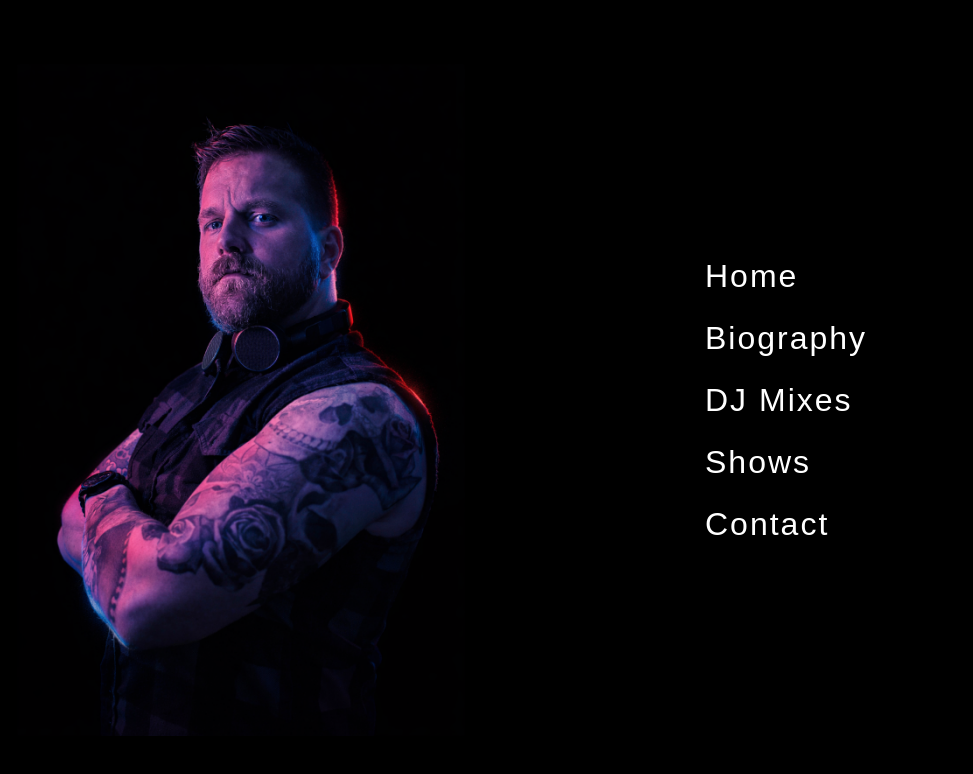
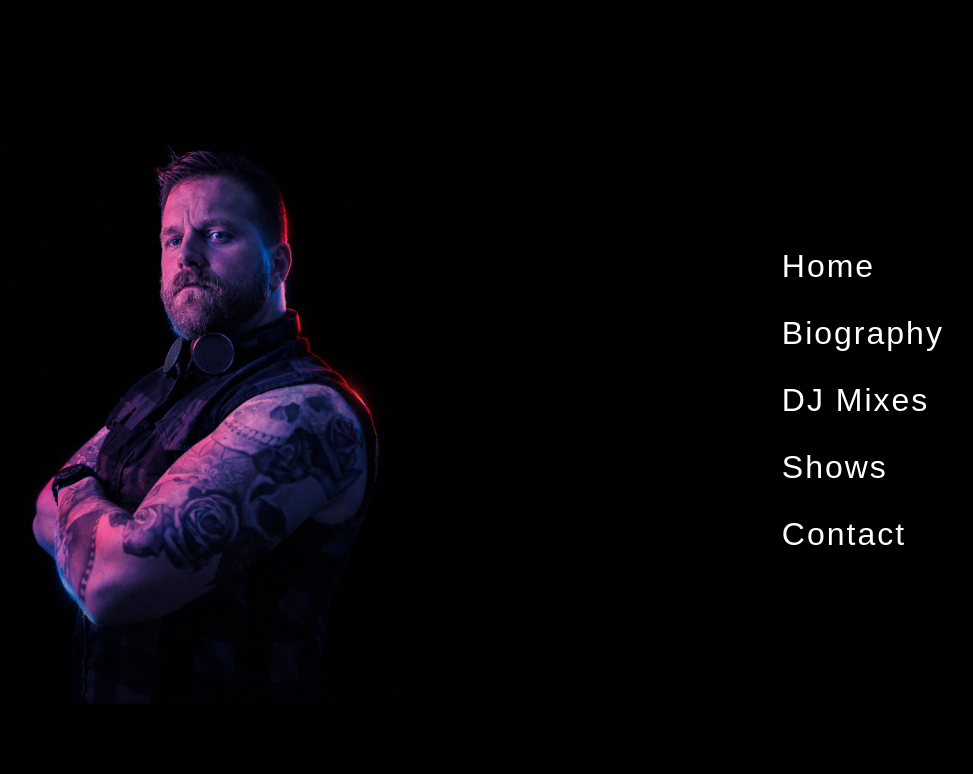
Before and after one commit to camerjos/joshuareidweb, a plain HTML site: page index.html in a window 1280 px wide. Shown: the whole page, without its empty margins (207-1180 px from the left). Drawn offline with Linux system fonts and the light colour scheme.

Commit message:
Update index.html

```diff
--- a/index.html
+++ b/index.html
@@ -12,14 +12,14 @@
     }
 
     body {
+      height: 100vh;
       display: flex;
-      height: 100vh;
       font-family: Arial, Helvetica, sans-serif;
-      background: #000;
+      background-color: #000;
       color: #fff;
     }
 
-    /* LEFT: Image section */
+    /* Left image section */
     .image-section {
       width: 70%;
       display: flex;
@@ -29,7 +29,7 @@
     }
 
     .image-section img {
-      width: 50%;
+      width: 100%;
       height: auto;
       display: block;
     }
@@ -40,27 +40,122 @@
       display: flex;
       align-items: center;
       justify-content: flex-start;
-      padding-left: 1rem;
+      padding-left: 0; /* remove padding */
     }
 
     nav {
       display: flex;
       flex-direction: column;
       gap: 25px;
+      align-items: flex-start; /* left-align the text */
+    }
+
+    .image-section img {
+      width: 100%;
+      height: auto;
+      max-width: 100%;
+    }
+
+    /* Right navigation section */
+    .nav-section {
+      width: 50%;
+      display: flex;
+      justify-content: flex-start;
+      align-items: center;
+      padding-left: 0;
+    }
+
+    .image-section img {
+      width: 50%;
+      height: auto;
+      max-width: 100%;
+    }
+
+    /* Right navigation section */
+    .nav-section {
+      width: 40%;
+      display: flex;
+      justify-content: flex-start;
+      align-items: center;
+      padding-left: 0; /* remove extra spacing */
+    }
+
+    nav {
+      display: flex;
+      flex-direction: column;
+      gap: 30px;
     }
 
     nav a {
+      text-decoration: none;
       color: #fff;
-      text-decoration: none;
       font-size: 2rem;
       letter-spacing: 2px;
+      transition: opacity 0.3s ease;
+    }
+
+    .image-section img {
+      width: 50%;
+      height: auto;
+      max-width: 100%;
+    }
+
+    /* Right navigation section */
+    .nav-section {
+      width: 40%;
+      display: flex;
+      justify-content: flex-start; /* move text closer to center */
+      align-items: center;
+      padding-left: 3rem; /* add a little left padding */
+    }
+
+    nav {
+      display: flex;
+      flex-direction: column;
+      gap: 30px;
+    }
+
+    nav a {
+      text-decoration: none;
+      color: #fff;
+      font-size: 2rem;
+      letter-spacing: 2px;
+      transition: opacity 0.3s ease;
+    }
+
+    .image-section img {
+      width: 50%;
+      height: auto;
+      max-width: 100%;
+    }
+
+    /* Right navigation section */
+    .nav-section {
+      width: 40%;
+      display: flex;
+      justify-content: center;
+      align-items: center;
+    }
+
+    nav {
+      display: flex;
+      flex-direction: column;
+      gap: 30px;
+    }
+
+    nav a {
+      text-decoration: none;
+      color: #fff;
+      font-size: 2rem;
+      letter-spacing: 2px;
+      transition: opacity 0.3s ease;
     }
 
     nav a:hover {
-      opacity: 0.7;
+      opacity: 0.6;
     }
 
-    /* Responsive */
+    /* Responsive adjustments */
     @media (max-width: 900px) {
       body {
         flex-direction: column;
@@ -76,21 +171,45 @@
         font-size: 1.6rem;
       }
     }
+      .hidden {
+      display: none;
+    }
+
+    .bio-open {
+      display: block;
+      margin-top: 12px;
+      font-size: 1.05rem;
+      line-height: 1.4;
+      max-width: 450px;
+      color: #ddd;
+    }
   </style>
 </head>
 <body>
-  <div class="image-section">
-    <img src="index.jpg" alt="DJ Joshua Reid" />
+    <div class="image-section">
+    <img src="index.jpg" alt="Hero image" />
   </div>
 
   <div class="nav-section">
     <nav>
       <a href="#home">Home</a>
-      <a href="#bio">Biography</a>
-      <a href="#mixes">DJ Mixes</a>
+      <a href="#bio" id="bio-link">Biography</a>
+      <div id="bio-content" class="hidden">
+        DJ Joshua Reid is a seasoned force behind the decks, with roots that trace back to high school and a career spanning more than 20 years. Known for high-energy sets and a deep love of disco-infused house, he has shared stages with international heavyweights such as The Cube Guys, Hector Fonseca, and DJ Irene, while performing at iconic events including Toronto Pride and Halifax Pride. After a recent relocation from Toronto to Halifax, Joshua Reid has quickly made his mark on the East Coast, becoming a defining sound of the local bear scene. He now regularly commands the dance floor at the Bear Ball, bringing fun, flair, and undeniable groove to every set he plays.
+      </div>
+      <a href="https://hearthis.at/joshuareid" target="_blank" rel="noopener noreferrer">DJ Mixes</a>
       <a href="#shows">Shows</a>
-      <a href="#contact">Contact</a>
+      <a href="mailto:joshuarcameron@gmail.com">Contact</a>
     </nav>
   </div>
+  <script>
+    const bioLink = document.getElementById('bio-link');
+    const bioContent = document.getElementById('bio-content');
+
+    bioLink.addEventListener('click', function (e) {
+      e.preventDefault();
+      bioContent.classList.toggle('bio-open');
+    });
+  </script>
 </body>
 </html>
```
